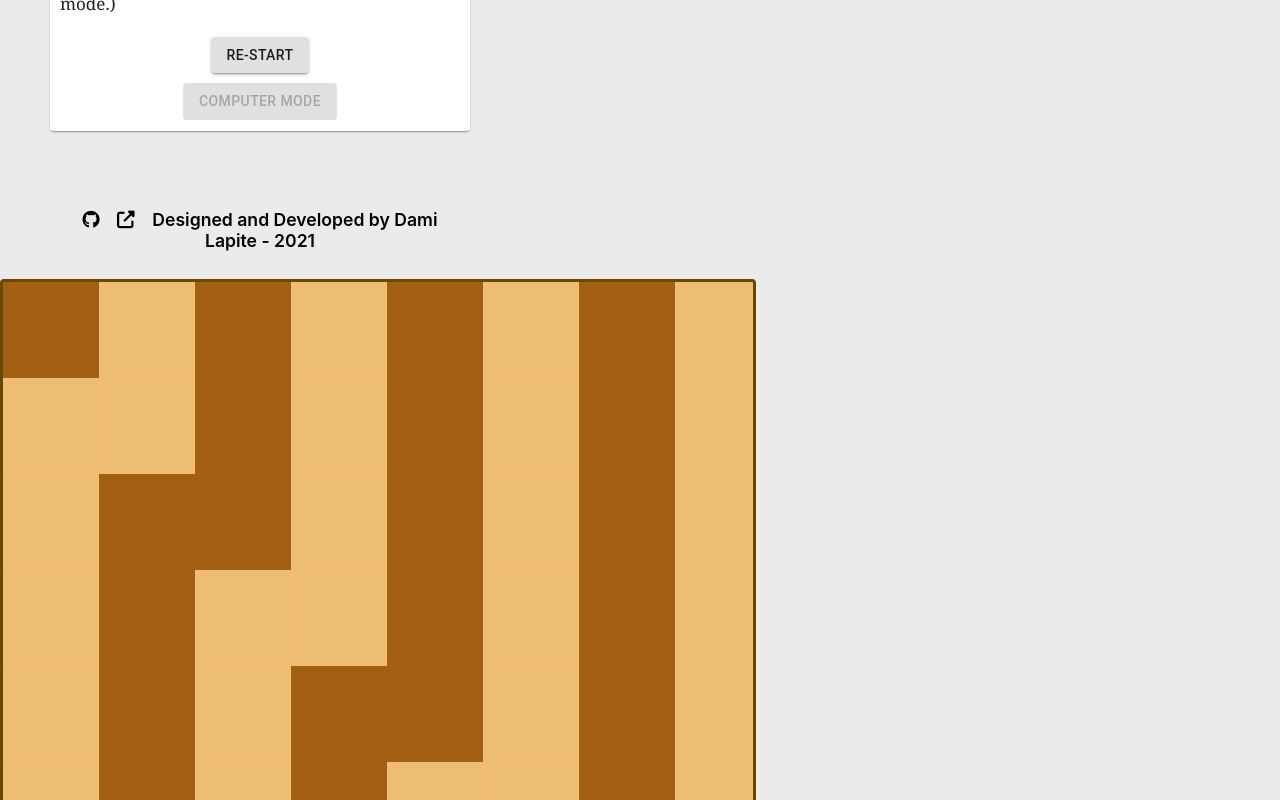
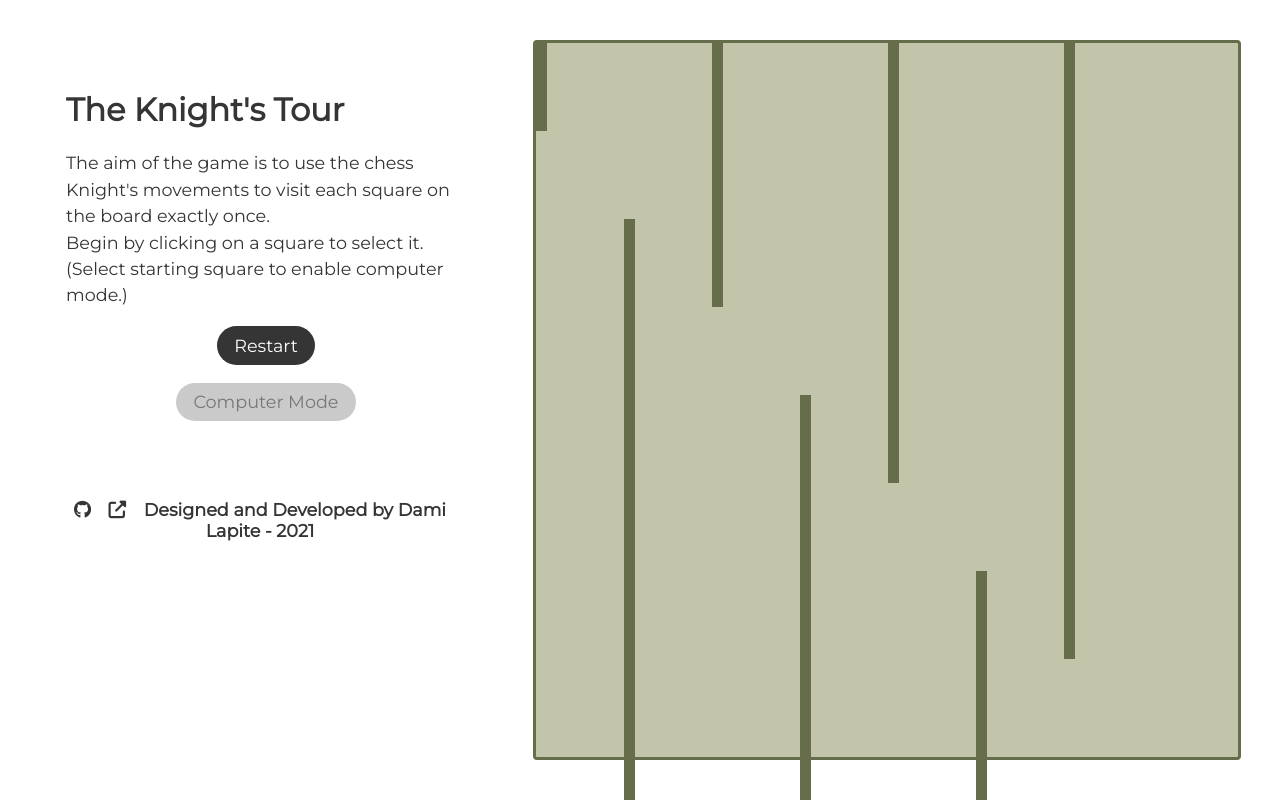
Before and after one commit to Dami-Lapite/knights-tour, a React (Create React App) app: page / in a window 1280 px wide. Shown: the top 800 px of the page. Built offline with nearby package versions, Linux system fonts and the light colour scheme.

Commit message:
undo functionality, changed colours and fonts

```diff
--- a/public/index.html
+++ b/public/index.html
@@ -16,6 +16,9 @@
     -->
     <link rel="manifest" href="%PUBLIC_URL%/manifest.json" />
     <script src="https://kit.fontawesome.com/10903464c0.js" crossorigin="anonymous"></script>
+    <link rel="preconnect" href="https://fonts.googleapis.com">
+    <link rel="preconnect" href="https://fonts.gstatic.com" crossorigin>
+    <link href="https://fonts.googleapis.com/css2?family=Montserrat:wght@200;400&display=swap" rel="stylesheet">
     <!--
       Notice the use of %PUBLIC_URL% in the tags above.
       It will be replaced with the URL of the `public` folder during the build.
--- a/src/App.css
+++ /dev/null
@@ -1,80 +0,0 @@
-.App {
-    background-color: rgb(235, 235, 235);
-}
-
-.container {
-  display: flex;
-  justify-content: center;
-  align-items: center;
-  height: 100vh;
-}
-
-.Board{
-  border: 1;
-  border-style: solid;
-  border-color: rgb(105, 72, 0);
-  background-color: rgb(238, 189, 116);
-  border-radius: 0.25em;
-}
-
-/*Card*/
-.Card{
-  width: 400px;
-  height: 300px;
-  margin-left: 50px;
-  margin-top: 50px;
-  display: flex;
-  align-items: center;
-  justify-content: center;
-  padding: 10px;
-}
-
-.cardText{
-  font: 17px Georgia, serif;
-}
-
-.cardHeader{
-  font: small-caps bold 23px Georgia, serif;
-}
-
-.button{
-  display: flex;
-  justify-content: center;
-  padding-top: 5px;
-  padding-bottom: 5px;
-}
-
-.modeButton{
-  margin: 5px;
-}
-
-/*Footer*/
-.footer{
-  text-align: center;
-  width: 400px;
-  margin-left: 50px;
-  margin-top: 50px;
-  display: flex;
-  align-items: center;
-  justify-content: center;
-  padding: 10px;
-}
-.footerText{
-	text-align: center;
-	font-size: 110%;
-	font-weight: 600;
-}
-a:link{
-  color: black;
-  text-decoration: none;
-}
-a:visited{
-  color: black;
-  text-decoration: none;
-}
-a:hover{
-  color: hotpink;
-}
-a:active{
-  color: hotpink;
-}
--- a/src/App.js
+++ b/src/App.js
@@ -2,13 +2,11 @@
 
 import React, { Component } from 'react';
 import Grid from '@material-ui/core/Grid';
-import Card from '@material-ui/core/Card';
-import Button from '@material-ui/core/Button';
 import Square from './Components/Square';
 import isLegalMove from './Functions/isLegalMove';
 import generateLegalMoves from './Functions/generateLegalMoves';
 import getKnightTour from './Functions/getKnightTour';
-import './App.css';
+import './Styles/App.css';
 
 class App extends Component {
   constructor(props) {
@@ -20,7 +18,8 @@ class App extends Component {
       currentSquareId: "",
       knightPathPos: 1,
       stepMode: false,
-      tour: []
+      tour: [],
+      playerPath: [],
     };
   }
 
@@ -125,8 +124,25 @@ class App extends Component {
     currentSquare.visited = true;
     currentSquare.pathPos = this.state.knightPathPos;
     let temp = this.state.knightPathPos + 1;
-    this.setState({knightPathPos: temp});
-    console.log(this.state.knightPathPos, currentId);
+    let tempPath = this.state.playerPath;
+    tempPath.push(currentId);
+    this.setState({knightPathPos: temp, playerPath: tempPath});
+  }
+
+  isPlayerMode = ()=>{
+    return ((this.state.knightPathPos > 2) && !this.state.stepMode);
+  }
+
+  undoStep = ()=>{
+    let tempPath = this.state.playerPath;
+    let undoId = tempPath[tempPath.length - 1];
+    let undoSquare = this.state.squares.find(undoSquare => undoSquare.id === undoId);
+    undoSquare.visited = false;
+    undoSquare.pathPos = 0;
+    tempPath.pop();
+    let newId = tempPath[tempPath.length - 1];
+    let tempPos = this.state.knightPathPos - 1;
+    this.setState({currentSquareId: newId, knightPathPos: tempPos, playerPath: tempPath});
   }
 
   // Function: Restarts the game
@@ -161,28 +177,30 @@ class App extends Component {
         <div className="container">
           <Grid container>
             <Grid item xs={5}>
-              <Card className="Card">
-                <div>
+              <div className="card">
                 {this.isPathComplete() ? (<div>
-                    <h1 className="cardHeader">Knight's Tour Complete !</h1>
+                  <h1>Knight's Tour Complete !</h1>
                 </div>):(
                 this.anyLegalMoves() ? <div>
-                    <h1 className="cardHeader">The Knight's Tour</h1>
-                    <p className="cardText">The aim of the game is to use the chess Knight's movements to visit each square on the board exactly once.</p>
-                    <p className="cardText">(Select starting square to enable computer mode.)</p>
+                  <h1>The Knight's Tour</h1>
+                  <p className="cardText">The aim of the game is to use the chess Knight's movements to visit each square on the board exactly once.
+                  <br/>Begin by clicking on a square to select it.
+                  <br/>(Select starting square to enable computer mode.)</p>
                 </div>:<div>
-                  <h1 className="cardHeader">Oops...you're trapped!</h1>
+                <h1>Oops...you're trapped!</h1>
                 </div>)}
-                  <div className="button"><Button variant="contained" onClick={this.reloadPage}>Re-Start</Button></div>
+                <button className="button" onClick={this.reloadPage}>Restart</button>
                 {this.isSecondMove() ? (
-                    <div className="button"><Button variant="contained" onClick={this.computerMode}>Computer Mode</Button></div>
-                  ):<div className="button"><Button variant="contained" disabled>Computer Mode</Button></div>}
-                  {this.state.stepMode && <div className="button">
-                    <Button variant="contained" onClick={this.handleNext} style={{marginRight:"5px"}}>Next</Button>
-                    <Button variant="contained" onClick={this.handleSkip} style={{marginLeft:"5px"}}>Skip</Button>
+                  <button className="button" onClick={this.computerMode}>Computer Mode</button>
+                ):<button className="button disabled">Computer Mode</button>}
+                {this.state.stepMode && <div>
+                  <button className="button" onClick={this.handleNext}>Next Step&emsp;<i className="fas fa-angle-right icon"></i></button>
+                  <button className="button" onClick={this.handleSkip}>Skip to Last Step&emsp;<i className="fas fa-fast-forward icon"></i></button>
+                </div>}
+                {this.isPlayerMode() && <div>
+                  <button className="button" onClick={this.undoStep}>Undo step&emsp;<i className="fas fa-undo-alt icon"></i></button>
                 </div>}
               </div>
-              </Card>
               <div className="footer">
                 <p className="footerText">
                 <span><a className="fab fa-github"
@@ -192,7 +210,7 @@ class App extends Component {
                 &emsp;Designed and Developed by Dami Lapite - 2021</p>
               </div>
             </Grid>
-            <Grid container className="Board" style={{ width: 756, height: 760}} spacing={0}>
+            <Grid container className="Board" style={{ width: "44.25em", height: "45em"}} spacing={0}>
             {this.state.squares.map((square) => (
               <Square key={square.id} isLegal={isLegalMove(square.i,square.j,this.state.currentSquareId)} squareProps={this.squareProps(square.id)} squareData={square} parentCallBack={this.setCurrentSquare}/>
             ))}
--- /dev/null
+++ b/src/Styles/App.css
@@ -0,0 +1,102 @@
+*{
+  font-family: 'Montserrat', sans-serif;
+  color: #353535;
+}
+
+.App {
+    background-color: #ffffff;
+}
+
+.container {
+  display: -moz-flex;
+  display: -webkit-flex;
+  display: -ms-flex;
+  display: flex;
+  -moz-align-items: center;
+  -webkit-align-items: center;
+  -ms-align-items: center;
+  align-items: center;
+  height: 100vh;
+}
+
+.Board{
+  border: 1;
+  border-style: solid;
+  border-color: #656d4a;
+  background-color: #c2c5aa;
+  border-radius: 0.25em;
+}
+
+/*Card*/
+.card{
+  width: fit-content;
+  max-width: 25em;
+  height: fit-content;
+  margin-left: 50px;
+  margin-top: 50px;
+  display: block;
+  -moz-align-items: center;
+  -webkit-align-items: center;
+  -ms-align-items: center;
+  align-items: center;
+  justify-content: center;
+  padding: 0em 1em;
+  border: 0;
+}
+
+.cardText{
+  font-size: 1.1em;
+  line-height: 1.5em;
+}
+
+.icon{
+  color: #ffffff;
+}
+
+.button{
+  display: block;
+  justify-content: center;
+  padding: 0.5em 1em;
+  margin: 1em auto;
+  background-color: #353535;
+  color: #ffffff;
+  font-size: 1.1em;
+  border: 0;
+  border-radius: 1.5em;
+}
+
+.disabled{
+  background-color: #cacaca;
+  color: #777777;
+}
+
+/*Footer*/
+.footer{
+  text-align: center;
+  width: 400px;
+  margin-left: 50px;
+  margin-top: 50px;
+  display: flex;
+  align-items: center;
+  justify-content: center;
+  padding: 10px;
+}
+.footerText{
+	text-align: center;
+	font-size: 110%;
+	font-weight: 600;
+}
+a:link{
+  color: #353535;
+  text-decoration: none;
+}
+a:visited{
+  color: #353535;
+  text-decoration: none;
+}
+a:hover{
+  color: hotpink;
+}
+a:active{
+  color: hotpink;
+}
--- a/src/Styles/square.module.css
+++ b/src/Styles/square.module.css
@@ -1,36 +1,92 @@
 .blackSquare{
-    width: 90px;
-    height: 90px;
-    border: 1;
-    border-style: solid;
-    background-color: rgb(163, 96, 19);
-    border-color: rgb(163, 96, 19);
+    width: 5.5em;
+    height: 5.5em;
+    margin: 0em;
+    background-color: #656d4a;
     display: flex;
+    -moz-align-items: center;
+    -webkit-align-items: center;
+    -ms-align-items: center;
     align-items: center;
+    align-items: center;
+    color: #000000;
     justify-content: center;
 }
 
 .whiteSquare{
-    width: 90px;
-    height: 90px;
-    border: 1;
-    border-style: solid;
-    background-color: rgb(238, 189, 116);
-    border-color: rgb(239, 189, 116);
+    width: 5.5em;
+    height: 5.5em;
+    margin: 0em ;
+    background-color: #c2c5aa;
     display: flex;
+    -moz-align-items: center;
+    -webkit-align-items: center;
+    -ms-align-items: center;
     align-items: center;
+    color: #000000;
+    justify-content: center;
+}
+.legalSquare{
+    width: 5.5em;
+    height: 5.5em;
+    display: flex;
+    margin: 0em;
+    background-color: rgb(176, 231, 159);
+    -moz-align-items: center;
+    -webkit-align-items: center;
+    -ms-align-items: center;
+    align-items: center;
+    color: #000000;
     justify-content: center;
 }
 
-.legalSquare{
-    width: 90px;
-    height: 90px;
-    border: 1;
-    border-style: solid;
-    background-color: rgb(176, 231, 159);
-    border-color: rgb(176, 231, 159)
+@media screen and (max-width: 1280px) {
+    .blackSquare {
+        max-width: calc((100%)/8);
+    }
+    .whiteSquare {
+        max-width: calc((100% - 6em)/8);
+    }
+}
+
+@media screen and (max-width: 980px) {
+
+    .blackSquare {
+        max-width: calc(100%);
+    }
+    .whiteSquare {
+        max-width: calc(100%);
+    }
+
+}
+
+@media screen and (max-width: 736px) {
+
+    .blackSquare {
+        flex-basis: 3em;
+    }
+    .whiteSquare {
+        flex-basis: 3em;
+    }
+    .legalSquare {
+        max-width: 3em;
+    }
+
+}
+
+@media screen and (max-width: 360px) {
+
+    .blackSquare {
+        max-width: calc(100%/8);
+    }
+    .whiteSquare {
+        max-width: calc(100%/8);
+    }
+
 }
 
 .pathPosition{
-    font: small-caps bold 25px Georgia, serif;
+    font-size: 2em;
+    font-weight: 400;
+    color: #000000;
 }
```
Lines whose indentation alone changed are shown as unchanged.
